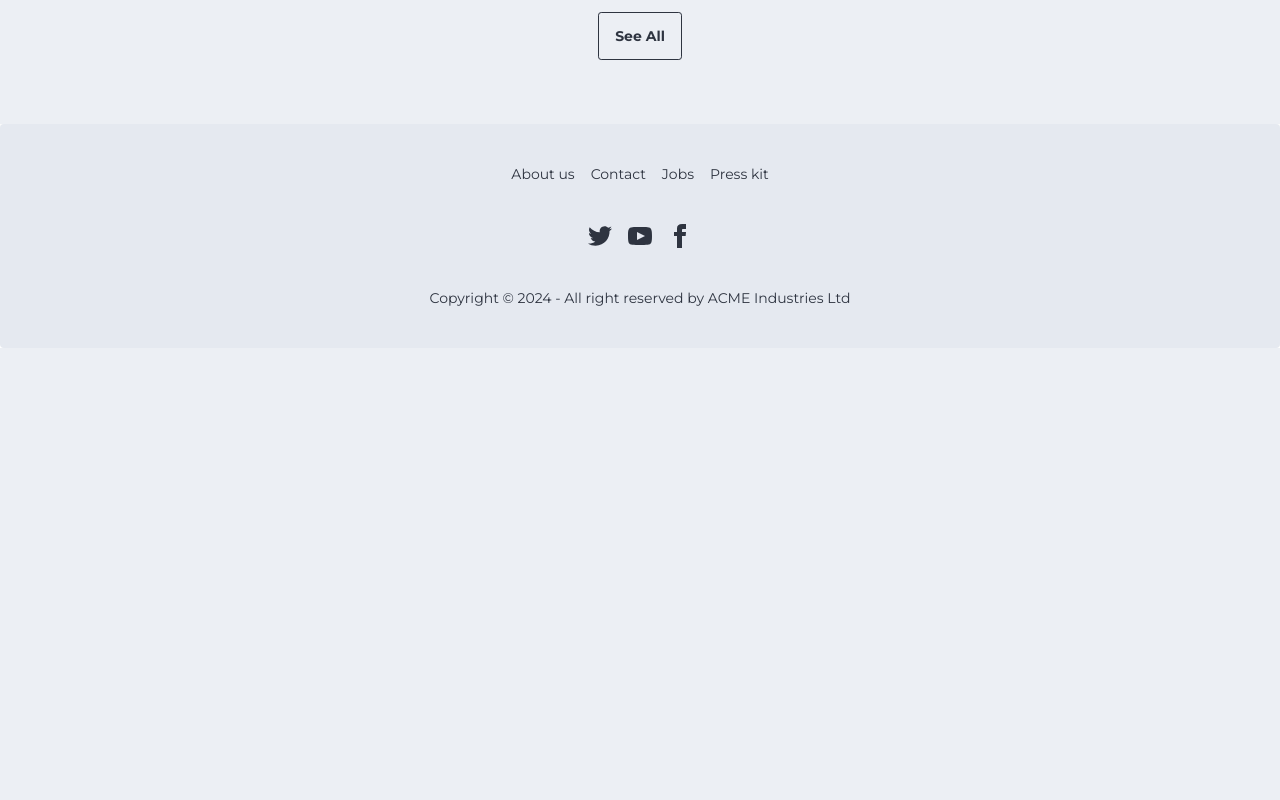
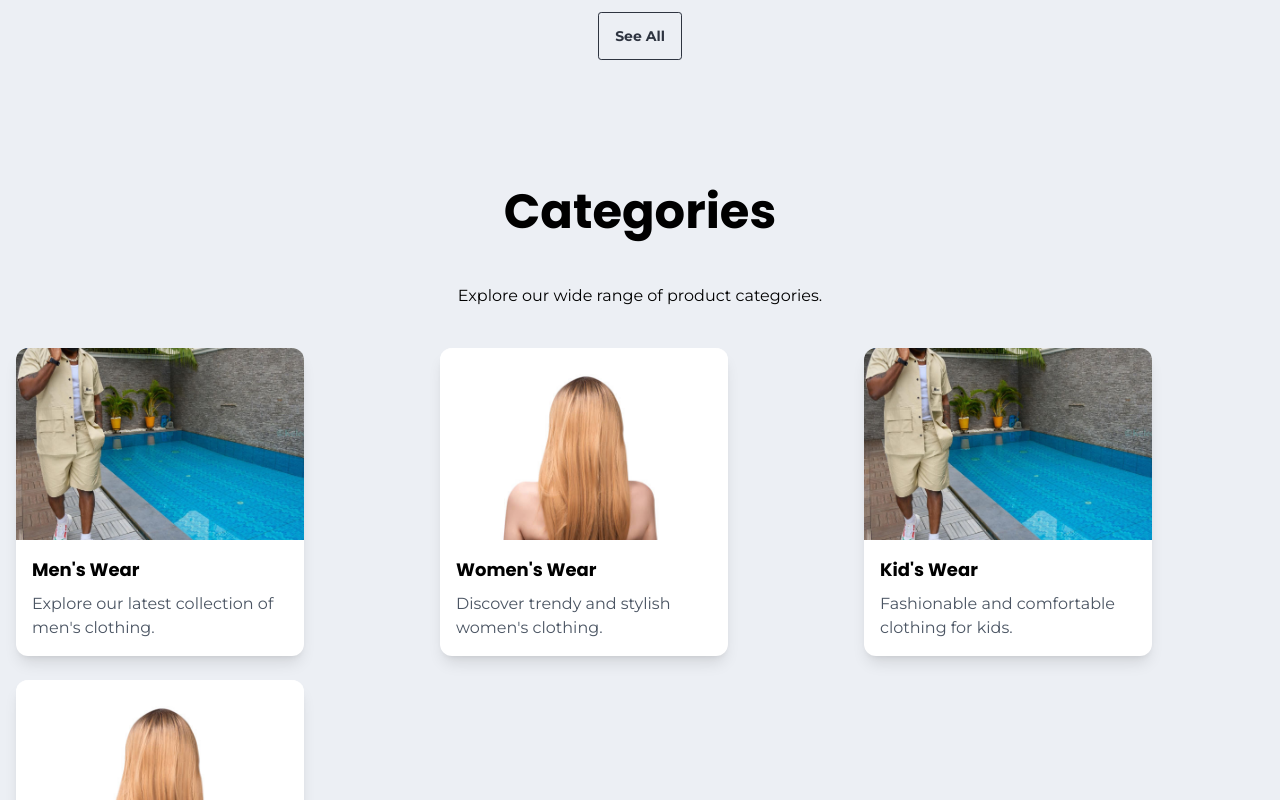
Before and after one commit to lokytech5/mucluxury-app, a Next.js app: page / in a window 1280 px wide. Shown: the part 1620-2420 px from the top of the page. Before the commit the page ends 1968 px from the top, so only its background shows below. Built offline with nearby package versions, Linux system fonts and the light colour scheme.

Commit message:
Added category section

```diff
--- /dev/null
+++ b/app/components/CategoriesSection.tsx
@@ -0,0 +1,34 @@
+// components/CategoriesSection.tsx
+
+import React from 'react';
+import CategoryCard from './CategoryCard';
+
+const categories = [
+    { id: 1, title: 'Men\'s Wear', imageUrl: '/images/Img1.jpeg', description: 'Explore our latest collection of men\'s clothing.' },
+    { id: 2, title: 'Women\'s Wear', imageUrl: '/images/hairs1.jpeg', description: 'Discover trendy and stylish women\'s clothing.' },
+    { id: 3, title: 'Kid\'s Wear', imageUrl: '/images/Img1.jpeg', description: 'Fashionable and comfortable clothing for kids.' },
+    { id: 4, title: 'Accessories', imageUrl: '/images/hairs1.jpeg', description: 'Complete your look with our range of accessories.' },
+];
+
+const CategoriesSection = () => {
+    return (
+        <div className="py-12 bg-base-100">
+            <div className="container mx-auto p-4">
+                <h1 className="text-5xl font-bold text-center mb-12 text-black">Categories</h1>
+                <p className="text-center mb-10 text-black">Explore our wide range of product categories.</p>
+                <div className="grid grid-cols-1 sm:grid-cols-2 lg:grid-cols-3 gap-6">
+                    {categories.map((category) => (
+                        <CategoryCard
+                            key={category.id}
+                            title={category.title}
+                            imageUrl={category.imageUrl}
+                            description={category.description}
+                        />
+                    ))}
+                </div>
+            </div>
+        </div>
+    );
+};
+
+export default CategoriesSection;
--- /dev/null
+++ b/app/components/CategoryCard.tsx
@@ -0,0 +1,28 @@
+// components/CategoryCard.tsx
+
+import React from 'react';
+import Image from 'next/image';
+
+interface CategoryCardProps {
+    title: string;
+    imageUrl: string;
+    description?: string;
+}
+
+const CategoryCard: React.FC<CategoryCardProps> = ({ title, imageUrl, description }) => {
+    return (
+        <div className="bg-white card w-72 rounded-xl shadow-lg overflow-hidden mx-auto sm:mx-auto lg:mx-0">
+            <div className="relative">
+                <figure>
+                    <Image src={imageUrl} alt={title} width={284} height={200} className="w-full h-48 object-cover" />
+                </figure>
+            </div>
+            <div className="p-4 text-black">
+                <h2 className="text-lg font-bold">{title}</h2>
+                {description && <p className="text-gray-600 mt-2">{description}</p>}
+            </div>
+        </div>
+    );
+};
+
+export default CategoryCard;
--- a/app/page.tsx
+++ b/app/page.tsx
@@ -1,6 +1,7 @@
 import Image from 'next/image'
 import Hero from './components/Hero'
 import FeaturedProducts from './components/FeaturedProducts'
+import CategoriesSection from './components/CategoriesSection'
 
 export default function Home() {
   return (
@@ -72,6 +73,7 @@ export default function Home() {
         <Hero/>
         {/* End of Hero Section */}
         <FeaturedProducts/>
+        <CategoriesSection />
 
       </div>
       {/* End of Navbar Content */}
```
